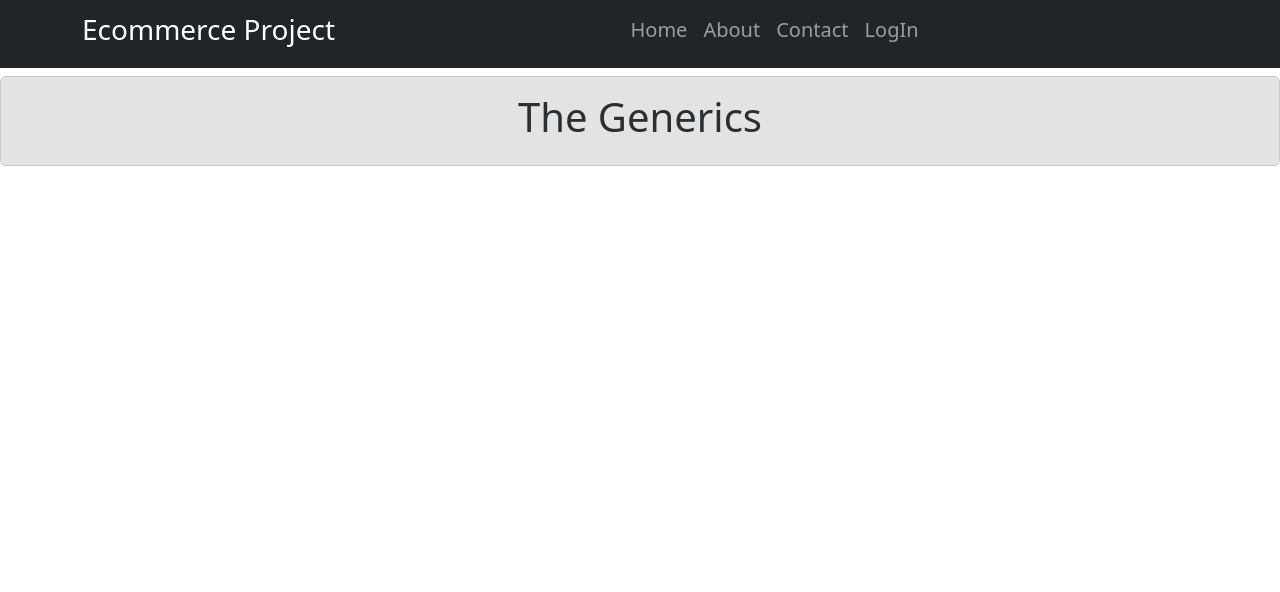
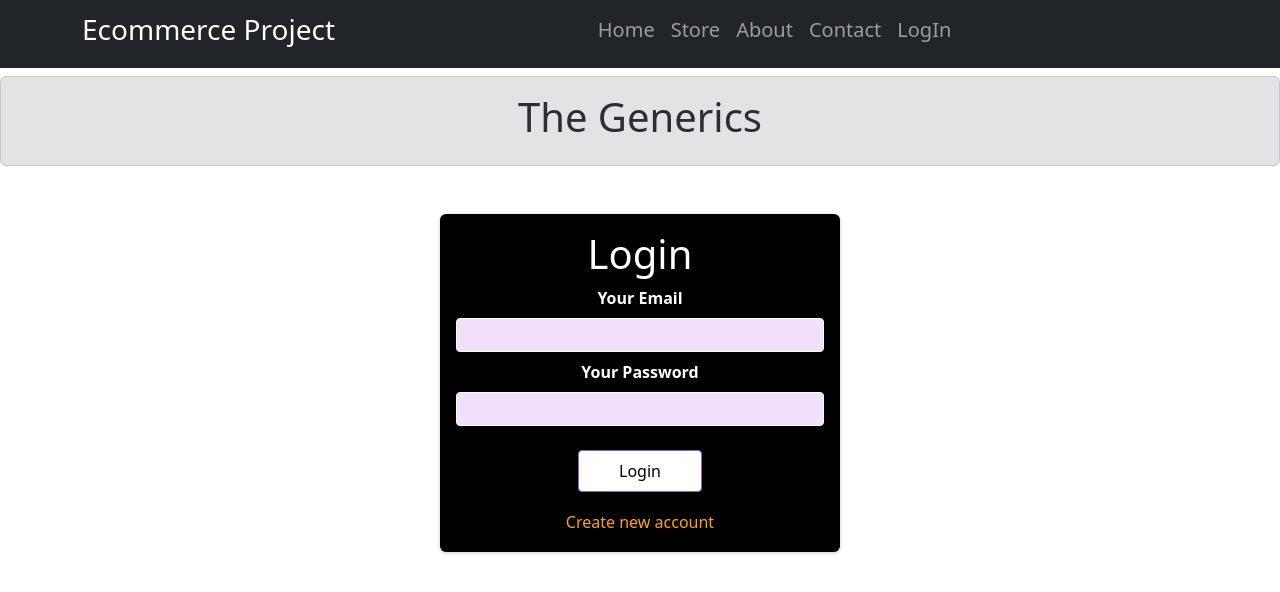
Before and after one commit to Sridharrajkumar/ecommercereact, a React (Create React App) app: page /home in a window 1280 px wide. Shown: the top 592 px of the page. Built offline with nearby package versions, Linux system fonts and the light colour scheme.

Commit message:
making product ava for loggedin user only

```diff
--- a/src/App.js
+++ b/src/App.js
@@ -1,6 +1,6 @@
 import { Route,Routes } from 'react-router-dom';
 
-import React,{useState} from 'react';
+import React,{useContext, useState} from 'react';
 
 
 import About from './Pages/About';
@@ -10,6 +10,7 @@ import Contact from './Pages/Contact';
 import ENav from './component/ENav';
 import ProductDetails from './component/ProductDetails';
 import LogIn from './component/Login/LogIn';
+import AuthContext from './Store/Auth-Context';
 
 
 
@@ -19,6 +20,8 @@ import LogIn from './component/Login/LogIn';
 function App() {
   const [showCart, setShowCart] = useState(false);
   const [product, setproduct] = useState([]);
+
+  const authcxt = useContext(AuthContext);
 
   const handleCart = () => {
     setShowCart(true)
@@ -33,11 +36,11 @@ function App() {
         <Routes>
           <Route path="/" element={<Home />} />
           <Route path="/about" element={<About />} />
-          <Route path="/store" element={<Store hide={handleCartClose} show={handleCart} showCart={showCart} setproduct={setproduct} />} />
+         {authcxt.islogged && <Route path="/store" element={ <Store hide={handleCartClose} show={handleCart} showCart={showCart} setproduct={setproduct} />} />}
           <Route path="/contact" element={<Contact />} />
-          <Route path="/store/:producttitle" element={<ProductDetails product={product} />} />
-          <Route path="/login" element={<LogIn />} />
-
+          {authcxt.islogged && <Route path="/store/:producttitle" element={<ProductDetails product={product} />} />}
+          {!authcxt.islogged && <Route path="/login" element={<LogIn />} />}
+          <Route path='*' element={<LogIn />} />
         </Routes>
     </div>
 
--- a/src/component/ENav.js
+++ b/src/component/ENav.js
@@ -27,7 +27,7 @@ const ENav = (props) => {
                   </Navbar.Brand>
                   <Nav>
                         {<Nav.Link as={NavLink} to="/"><h5>Home</h5></Nav.Link>}
-                        {authcxt.islogged && <Nav.Link as={NavLink} to="/store"><h5>Store</h5></Nav.Link>}
+                        {<Nav.Link as={NavLink} to="/store"><h5>Store</h5></Nav.Link>}
                         {<Nav.Link as={NavLink} to="/about"><h5>About</h5></Nav.Link>}
                         {<Nav.Link as={NavLink} to="/contact"><h5>Contact</h5></Nav.Link>}
                         {!authcxt.islogged && <Nav.Link as={NavLink} to="/login"><h5>LogIn</h5></Nav.Link>}
--- a/src/component/Login/LogIn.js
+++ b/src/component/Login/LogIn.js
@@ -15,7 +15,6 @@ const LogIn = () => {
       setIsLogin((prevState) => !prevState);
       setErr(null);
     };
-
     const SubmitHandler = async(e) => {
         e.preventDefault();
         const email = emailRef.current.value;
```
